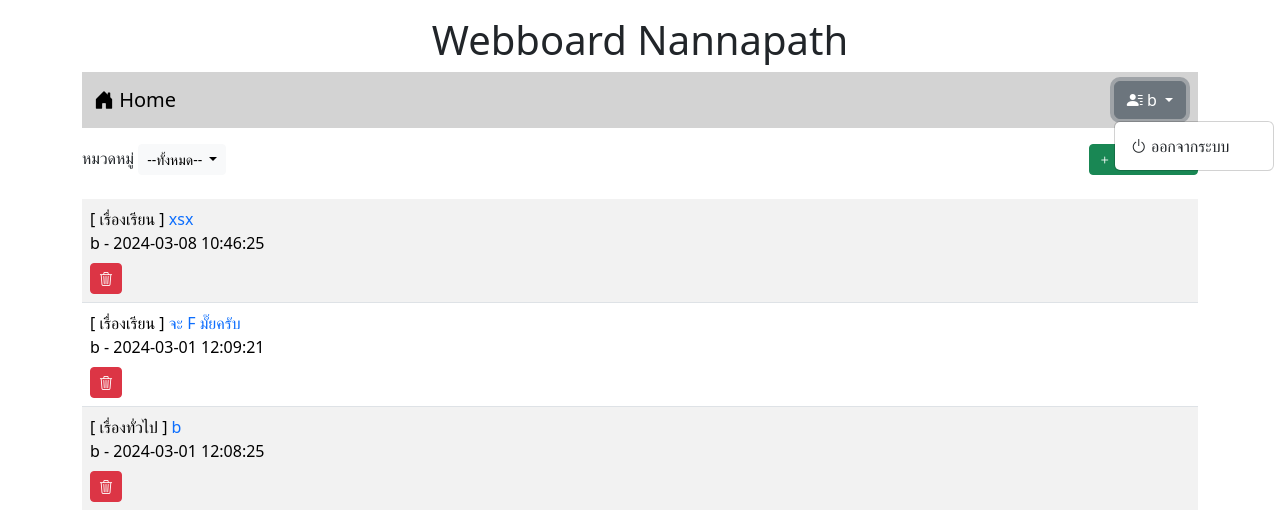
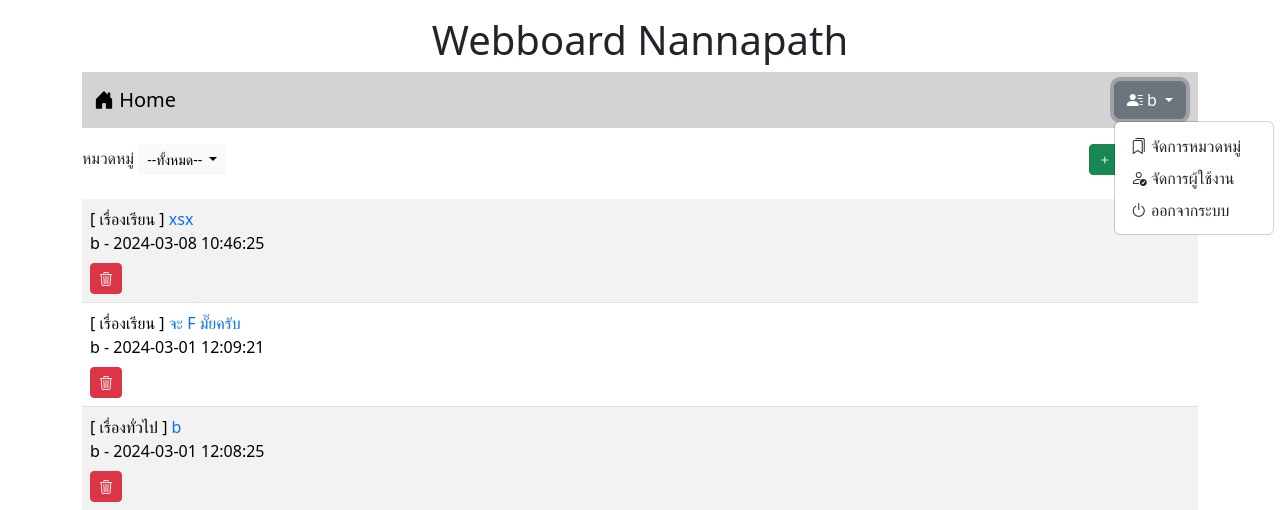
Before and after one commit to Anannapath/Webboard-Nannapath, a PHP site: page /index.php in a window 1280 px wide, after a click that opens the changed part. Shown: the top 510 px of the page. Run offline with PHP 8.4, Linux system fonts and the light colour scheme; a user stored in the database is signed in; data comes from the database, SQL or seed files in the repository.

Commit message:
Update admin nav.php

```diff
--- a/nav.php
+++ b/nav.php
@@ -19,6 +19,14 @@
                             ?>
                         </a>
                         <ul class="dropdown-menu">
+                        <?php
+                            if(isset($_SESSION['id']) && $_SESSION['role']=='a'){
+                        ?>
+                            <li><a class="dropdown-item" href="logout.php"><i class="bi bi-bookmarks"></i> จัดการหมวดหมู่</a></li>
+                            <li><a class="dropdown-item" href="logout.php"><i class="bi bi-person-check"></i> จัดการผู้ใช้งาน</a></li>
+                        <?php
+                            }
+                        ?>
                         <li><a class="dropdown-item" href="logout.php"><i class="bi bi-power"></i> ออกจากระบบ</a></li>
                         </ul>
                     </li>
```
